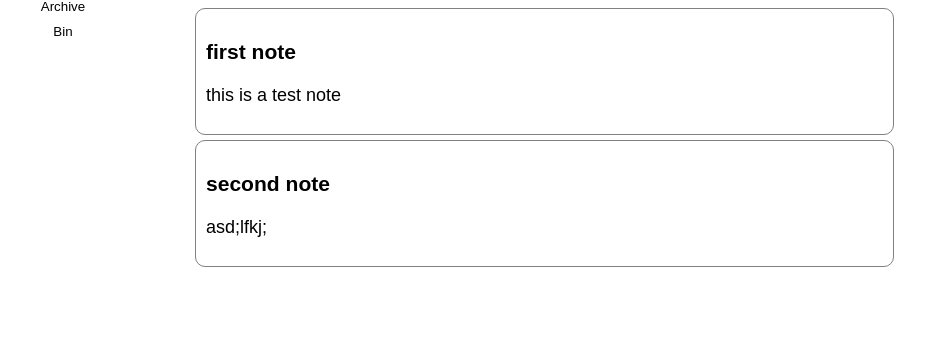
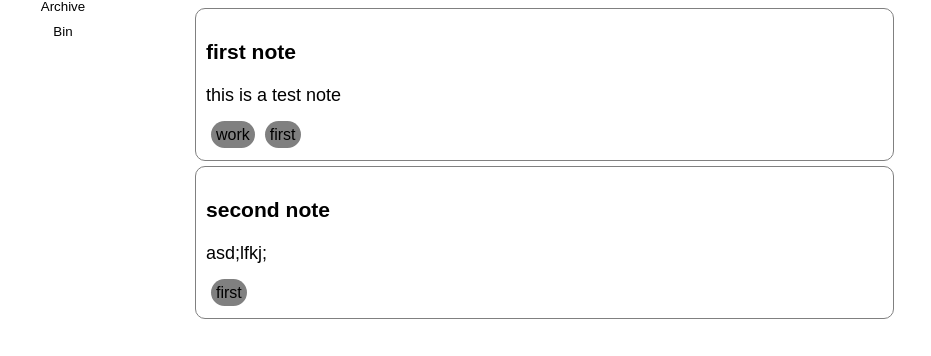
Before and after one commit to swapnil-up/google-keep-clone, a Vue app: page / in a window 1280 px wide. Shown: the part 442-798 px from the top of the page, without its empty margins (0-931 px from the left). Built offline with nearby package versions, Linux system fonts and the light colour scheme; the HTML template or start-up script is replaced by a standard one.

Commit message:
Added some static tags

```diff
--- a/src/App.vue
+++ b/src/App.vue
@@ -8,8 +8,8 @@ import Sidebar from "./components/Sidebar.vue";
 import searchbar from "./components/searchbar.vue";
 
 const notes = ref([
-  { id: 1, title: "first note", content: "this is a test note" },
-  { id: 2, title: "second note", content: "asd;lfkj;" },
+  { id: 1, title: "first note", content: "this is a test note", tags:['work', 'first'] },
+  { id: 2, title: "second note", content: "asd;lfkj;",tags:['first'] },
 ]);
 
 function handleAddNote(newNote) {
--- a/src/components/EditModal.vue
+++ b/src/components/EditModal.vue
@@ -38,7 +38,7 @@ function closeModal() {
         <br />
         <input v-model="note.content" />
         <br />
-        <button @click.stop="closeModal">Close Modal</button>
+        <button @click.stop="closeModal">Close</button>
       </div>
     </div>
   </div>
--- a/src/components/NoteCard.vue
+++ b/src/components/NoteCard.vue
@@ -27,6 +27,11 @@ function closeModal() {
     <div class="drag-handle">
       <h3>{{ note.title }}</h3>
       <p>{{ note.content }}</p>
+      <div class="tags">
+        <span v-for="tag in note.tags" :key="tags" class="tag-button">
+          {{ tag }}
+        </span>
+      </div>
 
       <div class="modal-div">
         <EditModal
@@ -50,4 +55,11 @@ function closeModal() {
   margin-bottom: 5px;
   font-size: 18px;
 }
+.tag-button {
+  background-color: gray;
+  padding: 5px;
+  margin: 5px;
+  border-radius: 15px;
+  font-size: medium;
+}
 </style>
```
